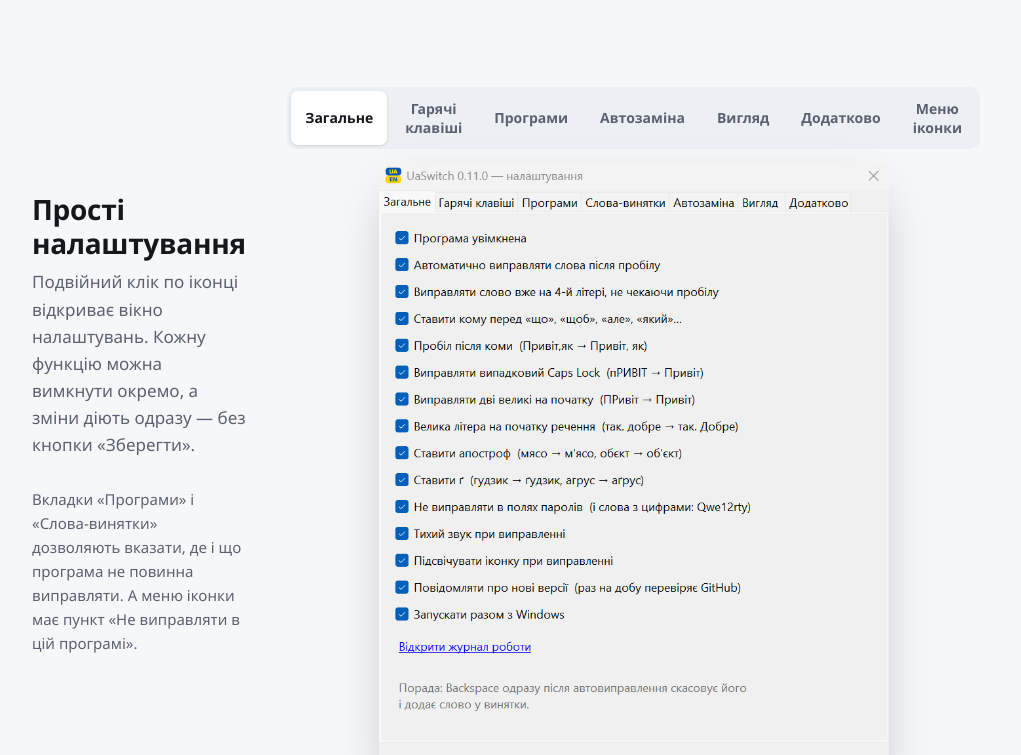
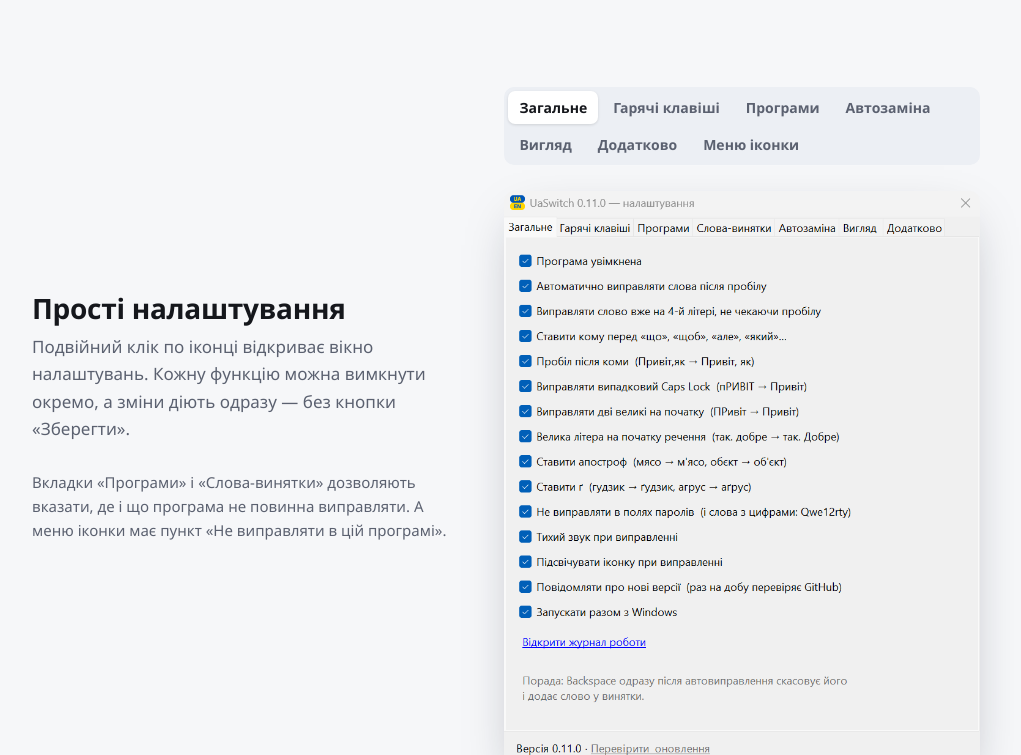
Before and after one commit to uaswitch/UaSwitch, a plain HTML site: page docs/index.html in a window 1280 px wide. Shown: the part 3733-4488 px from the top of the page, without its empty margins (134-1155 px from the left). Drawn offline with Linux system fonts and the light colour scheme.

Commit message:
Сайт: вкладки налаштувань, подяки (#15)
* Site: fix settings tabs overflow, credits

Co-Authored-By: Claude Opus 5.5 <noreply@anthropic.com>
Claude-Session: https://claude.ai/code/session_013ogemVcSnfMfiHVGAB9s2P

* Keep 0.11 hotkey card text until 0.12 release

Co-Authored-By: Claude Opus 5.5 <noreply@anthropic.com>
Claude-Session: https://claude.ai/code/session_013ogemVcSnfMfiHVGAB9s2P

---------

Co-authored-by: Claude <noreply@anthropic.com>

```diff
--- a/docs/index.html
+++ b/docs/index.html
@@ -128,8 +128,9 @@ kbd{border:1px solid var(--line);border-bottom-width:2px}
 .cursor-tags{display:flex;gap:18px;justify-content:center}
 .shot-tray figcaption{color:var(--muted);font-size:14px;margin-top:8px}
 .gallery{display:flex;flex-direction:column;align-items:center;gap:14px}
-.seg{display:inline-flex;background:var(--code);border-radius:10px;padding:4px;gap:4px}
-.seg button{border:0;background:transparent;color:var(--muted);font:600 14px "Segoe UI",system-ui,sans-serif;padding:8px 14px;border-radius:7px;cursor:pointer}
+.seg{display:flex;flex-wrap:wrap;background:var(--code);border-radius:10px;padding:4px;gap:4px;margin-bottom:12px}
+.gallery{min-width:0}
+.seg button{border:0;background:transparent;color:var(--muted);font:600 14px "Segoe UI",system-ui,sans-serif;padding:7px 11px;border-radius:7px;cursor:pointer;white-space:nowrap}
 .seg button[aria-selected="true"]{background:var(--card);color:var(--text);box-shadow:0 1px 3px rgba(0,0,0,.12)}
 .shot{max-width:100%;height:auto;border-radius:10px;box-shadow:var(--shadow)}
 
@@ -331,6 +332,9 @@ footer a{color:inherit}
   </div>
 </main>
 
+<section class="wrap" style="padding-top:0">
+  <p class="note" style="text-align:center">Дякуємо всім, хто допомагає: <a href="https://github.com/SanekxArcs/cursor-lang">Language Cursor</a> від <a href="https://github.com/SanekxArcs">SanekxArcs</a> — ідея мітки мови біля курсора; <a href="https://github.com/rashevskyv">rashevskyv</a> — клавіші на вибір замість Pause; і кожному, хто пише відгуки в Threads та на GitHub.</p>
+</section>
 <footer>
   <div class="wrap">
     Розробник — Ruslan Pichkar · <a href="privacy.html">Конфіденційність</a> · Код — ліцензія MIT · Частотні словники — <a href="https://github.com/rspeer/wordfreq">wordfreq</a>, CC BY-SA 4.0 ·
```
